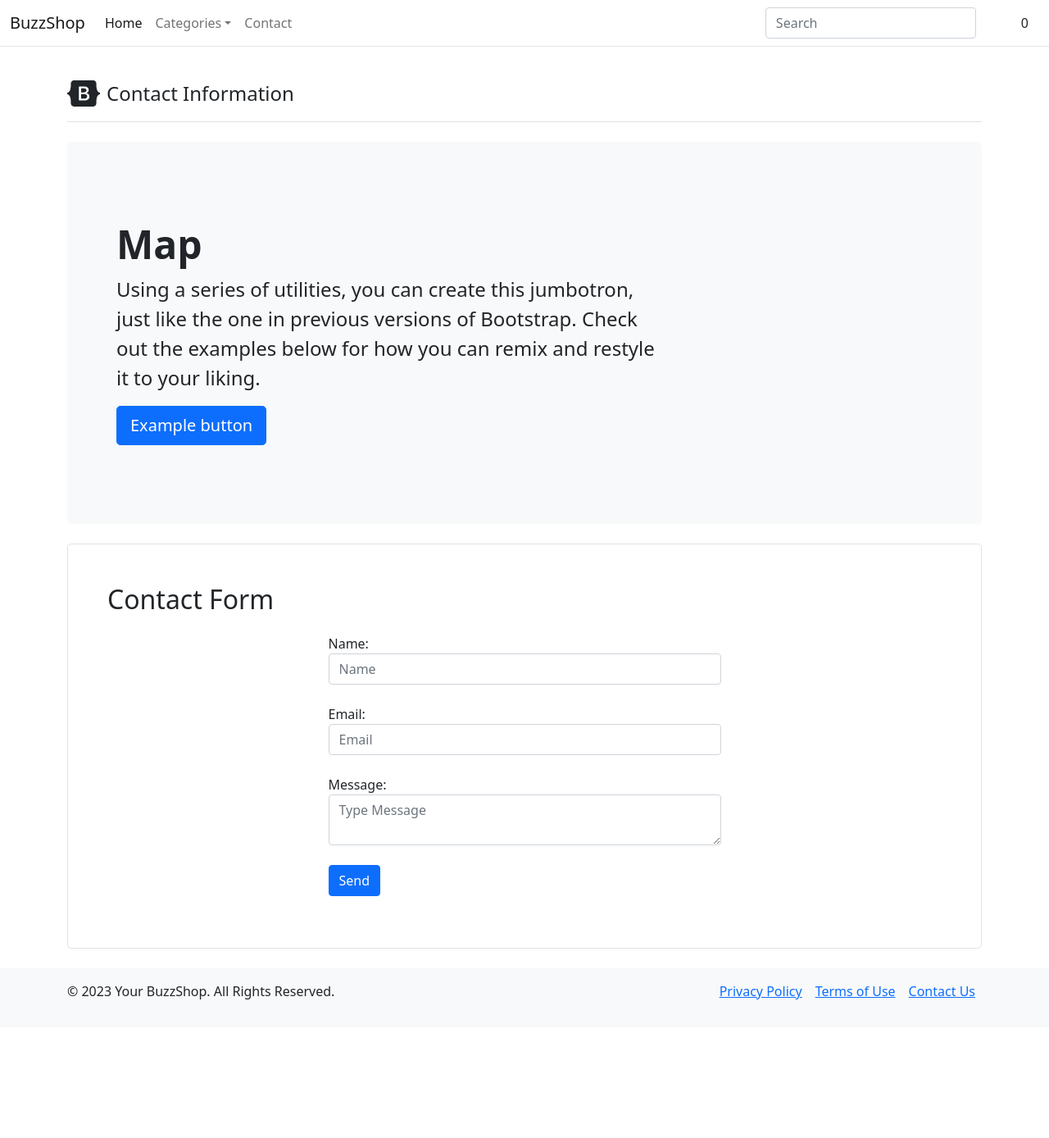
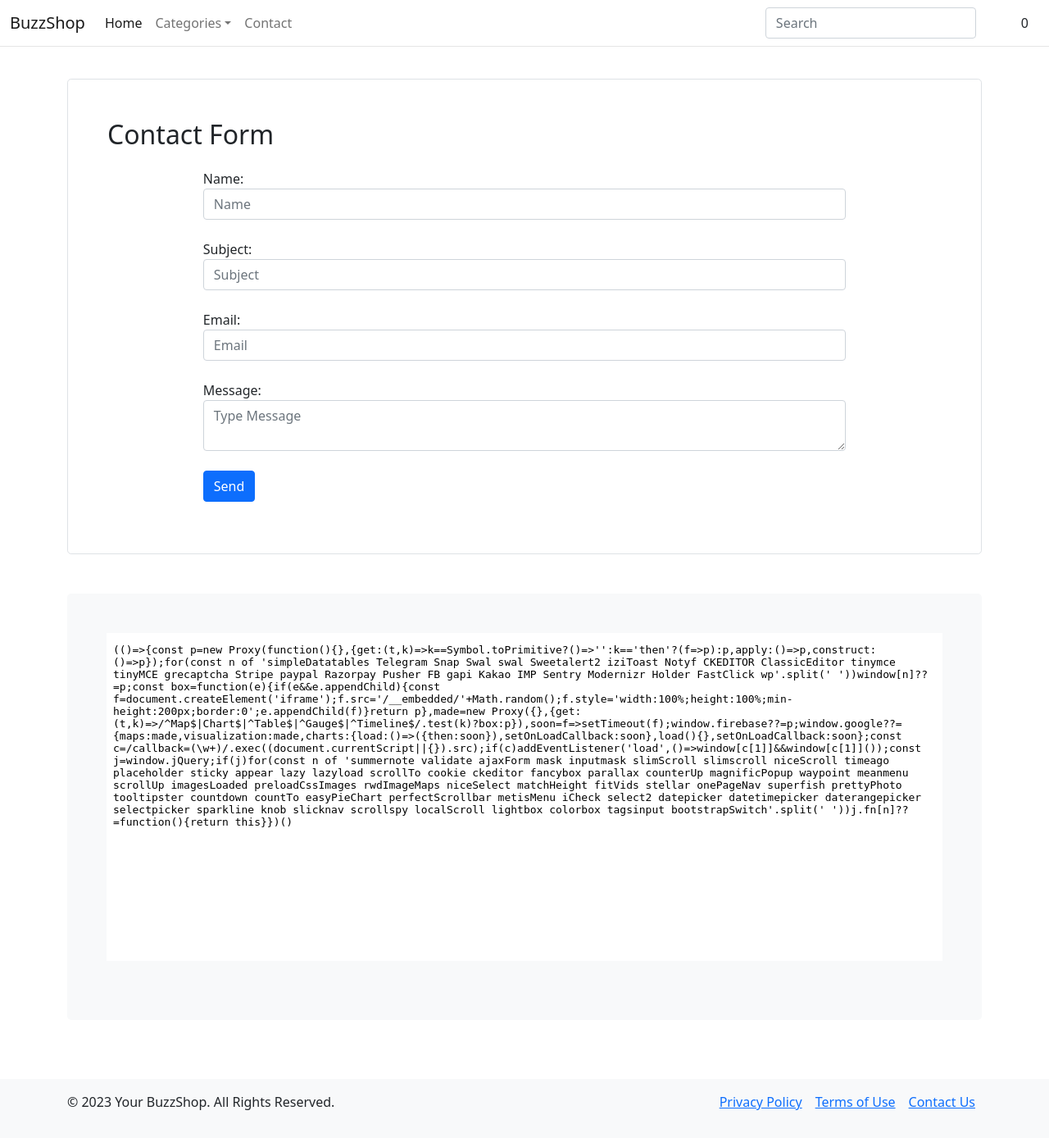
Before and after one commit to kabbas942/Ecommerce_Project, a Django app: page /ecommerce/contact/ in a window 1280 px wide. Shown: the whole page at 82% size. Before the commit the page ends 1219 px from the top, so only its background shows below. Run offline with Django 4.2, Linux system fonts and the light colour scheme; data comes from the database, SQL or seed files in the repository; both versions use the stored data as it was after the commit; some libraries are stand-ins or nearby versions.

Commit message:
1/13/2024

```diff
--- a/ecommerce/shoppingcart/admin.py
+++ b/ecommerce/shoppingcart/admin.py
@@ -1,7 +1,8 @@
 from django.contrib import admin
-from shoppingcart.models import Product,Category,Order,OrderDetail
+from shoppingcart.models import Product,Category,Order,OrderDetail,Contact
 # Register your models here.
 admin.site.register(Product)
 admin.site.register(Category)
 admin.site.register(Order)
 admin.site.register(OrderDetail)
+admin.site.register(Contact)
--- a/ecommerce/shoppingcart/models.py
+++ b/ecommerce/shoppingcart/models.py
@@ -42,3 +42,13 @@ class OrderDetail(models.Model):
     productPrice = models.IntegerField(default=0)
     def __str__(self):
         return str(self.orderId)
+
+
+class Contact(models.Model):
+    contactId = models.AutoField(primary_key=True)
+    Name = models.CharField(max_length=122)
+    Email = models.CharField(max_length=122)
+    Subject = models.CharField(max_length=122,null=True,blank=True)
+    Message = models.TextField()
+    def __str__(self):
+        return str(self.Name)
--- a/ecommerce/shoppingcart/urls.py
+++ b/ecommerce/shoppingcart/urls.py
@@ -5,7 +5,7 @@ from shoppingcart import views
 urlpatterns = [
     path('',views.index,name="Home"),
     path('ecommerce/categories/<str:categoryId>',views.productCategories,name="productCategories"),
-    path('ecommerce/contact/',views.contact,name="Contact"),
+    path('ecommerce/contact/',views.contact,name="contact"),
     path('ecommerce/search/',views.search,name="Search"),
     path('ecommerce/cart/',views.cart,name="Cart"),
     path('ecommerce/cartDelete/',views.deleteCartProduct,name="deleteCartProduct"),
--- a/ecommerce/shoppingcart/views.py
+++ b/ecommerce/shoppingcart/views.py
@@ -1,8 +1,9 @@
 from django.shortcuts import render,HttpResponse,redirect
-from shoppingcart.models import Product,Category,Order,OrderDetail
+from shoppingcart.models import Product,Category,Order,OrderDetail,Contact
 from django.contrib import sessions
 from django.db.models import Count
 from datetime import datetime
+from django.contrib import messages
 
 
 #main page
@@ -25,6 +26,18 @@ def productDescription(request,productDescriptionId):
 
 
 def contact(request):
+    if request.method=="POST":
+        name=request.POST.get('name')
+        subject=request.POST.get('subject')
+        email=request.POST.get('email')
+        message=request.POST.get('message')
+        contactUs = Contact(Name=name,Subject=subject,Email=email,Message=message)
+        contactUs.save()
+        if contactUs.contactId is not None:
+            print("jdojdfj")
+            messages.success(request, "Message Sent.")
+        else:
+            messages.warning(request, "Message not Sent")
     return render(request,"ecommerce/contact.html")
 
 
--- a/ecommerce/template/ecommerce/contact.html
+++ b/ecommerce/template/ecommerce/contact.html
@@ -6,40 +6,36 @@
 
 
     <div class="container py-4">
-      <header class="pb-3 mb-4 border-bottom">
-        <a href="/" class="d-flex align-items-center text-dark text-decoration-none">
-          <svg xmlns="http://www.w3.org/2000/svg" width="40" height="32" class="me-2" viewBox="0 0 118 94" role="img"><title>Bootstrap</title><path fill-rule="evenodd" clip-rule="evenodd" d="M24.509 0c-6.733 0-11.715 5.893-11.492 12.284.214 6.14-.064 14.092-2.066 20.577C8.943 39.365 5.547 43.485 0 44.014v5.972c5.547.529 8.943 4.649 10.951 11.153 2.002 6.485 2.28 14.437 2.066 20.577C12.794 88.106 17.776 94 24.51 94H93.5c6.733 0 11.714-5.893 11.491-12.284-.214-6.14.064-14.092 2.066-20.577 2.009-6.504 5.396-10.624 10.943-11.153v-5.972c-5.547-.529-8.934-4.649-10.943-11.153-2.002-6.484-2.28-14.437-2.066-20.577C105.214 5.894 100.233 0 93.5 0H24.508zM80 57.863C80 66.663 73.436 72 62.543 72H44a2 2 0 01-2-2V24a2 2 0 012-2h18.437c9.083 0 15.044 4.92 15.044 12.474 0 5.302-4.01 10.049-9.119 10.88v.277C75.317 46.394 80 51.21 80 57.863zM60.521 28.34H49.948v14.934h8.905c6.884 0 10.68-2.772 10.68-7.727 0-4.643-3.264-7.207-9.012-7.207zM49.948 49.2v16.458H60.91c7.167 0 10.964-2.876 10.964-8.281 0-5.406-3.903-8.178-11.425-8.178H49.948z" fill="currentColor"></path></svg>
-          <span class="fs-4">Contact Information</span>
-        </a>
-      </header>
-
-      <div class="p-5 mb-4 bg-light rounded-3">
-        <div class="container-fluid py-5">
-          <h1 class="display-5 fw-bold">Map</h1>
-          <p class="col-md-8 fs-4">Using a series of utilities, you can create this jumbotron, just like the one in previous versions of Bootstrap. Check out the examples below for how you can remix and restyle it to your liking.</p>
-          <button class="btn btn-primary btn-lg" type="button">Example button</button>
-        </div>
-      </div>
-      <div class="row">
+    <div class="row">
         <div class="col-md-12">
           <div class="h-100 p-5 border rounded-3">
             <h2>Contact Form</h2>
-            <main style="width:50%;padding:15px;margin:auto;">
-            <form action="#" method="post">
+            {% if messages %}
+              {% for message in messages %}
+                <div {% if message.tags %} class="alert alert-{{ message.tags }}"{% endif %}>{{ message }}</div>
+              {% endfor %}
+            {% endif %}
+            <main style="width:80%;padding:15px;margin:auto;">
+            <form action="{% url 'contact' %}" method="post">
                 {% csrf_token %}
                 <div class="form-group">
                   <label for="email">Name:</label>
-                  <input type="text" class="form-control" placeholder="Name" id="name">
+                  <input type="text" class="form-control" name="name" placeholder="Name" id="name" required>
+                </div>
+                <br/>
+                <div class="form-group">
+                  <label for="pwd">Subject:</label>
+                  <input type="text" class="form-control" name="subject" placeholder="Subject" id="subject" required>
                 </div>
                 <br/>
                 <div class="form-group">
                   <label for="pwd">Email:</label>
-                  <input type="email" class="form-control" placeholder="Email" id="email">
+                  <input type="email" class="form-control" name="email" placeholder="Email" id="email" required>
                 </div>
                 <br/>
                 <div class="form-group">
                     <label for="pwd">Message:</label>
-                    <textarea class="form-control" placeholder="Type Message" id="message"></textarea>
+                    <textarea class="form-control" placeholder="Type Message" name="message" id="message" required></textarea>
                 </div>
                 <br/>
                 <button type="submit" class="btn btn-primary">Send</button>
@@ -47,6 +43,16 @@
             </main>
           </div>
         </div>
+
+        <div class="col-md-12 py-5">
+          <div class="p-5 mb-4 bg-light rounded-3 h-100">
+            <div class="mapouter">
+              <div class="gmap_canvas">
+                <iframe src="https://maps.google.com/maps?q=pakistan%20monomet%20islamabad&amp;t=&amp;z=13&amp;ie=UTF8&amp;iwloc=&amp;output=embed" frameborder="0" scrolling="no" style="width:100%; height: 400px;"></iframe><style>.mapouter{position:relative;height:400px;width:100%;background:#fff;} .maprouter a{color:#fff !important;position:absolute !important;top:0 !important;z-index:0 !important;}</style><style>.gmap_canvas{overflow:hidden;height:400px;width:100%}.gmap_canvas iframe{position:relative;z-index:2}</style></div></div>
+          </div>
+        </div>
+
+
       </div>
 
     </div>
```
Also changed, not shown: ecommerce/template/ecommerce/cart.html (+7 -8 lines), ecommerce/db.sqlite3, ecommerce/media/shoppingcart/productImages/444-4447393_women-bag-png-free-images-women-hand-bags_ouw6H8S.png (added), ecommerce/media/shoppingcart/productImages/shoes3_6UwreKe.jpg (added), ecommerce/shoppingcart/migrations/0002_contact.py (added), ecommerce/shoppingcart/migrations/0003_contact_subject.py (added).
